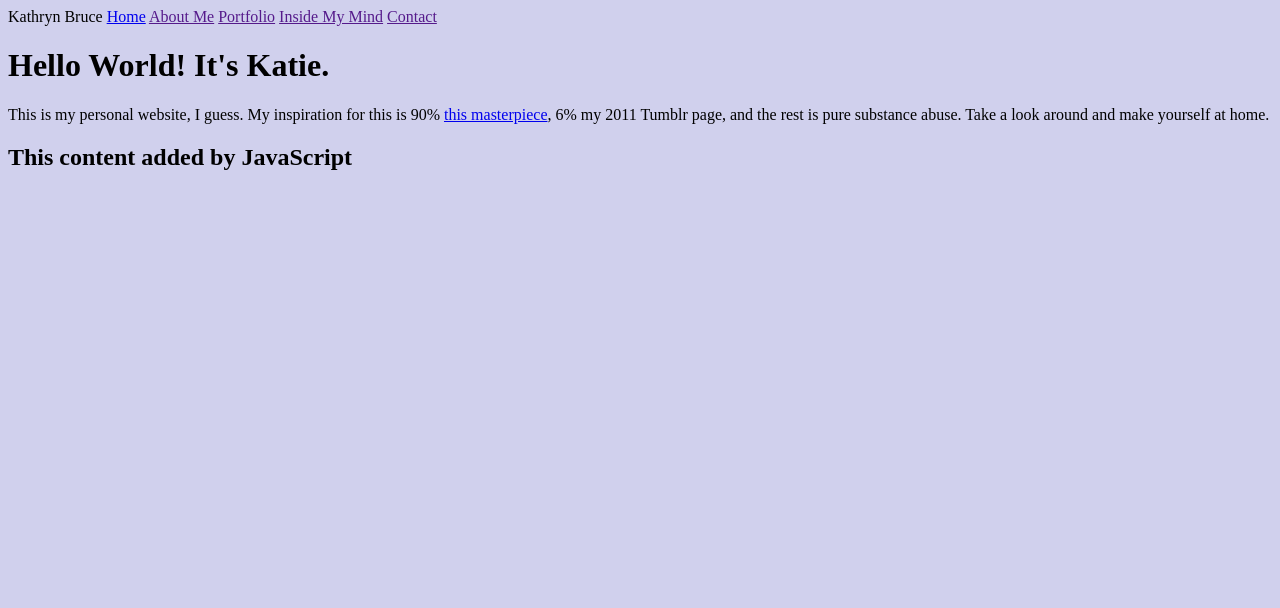
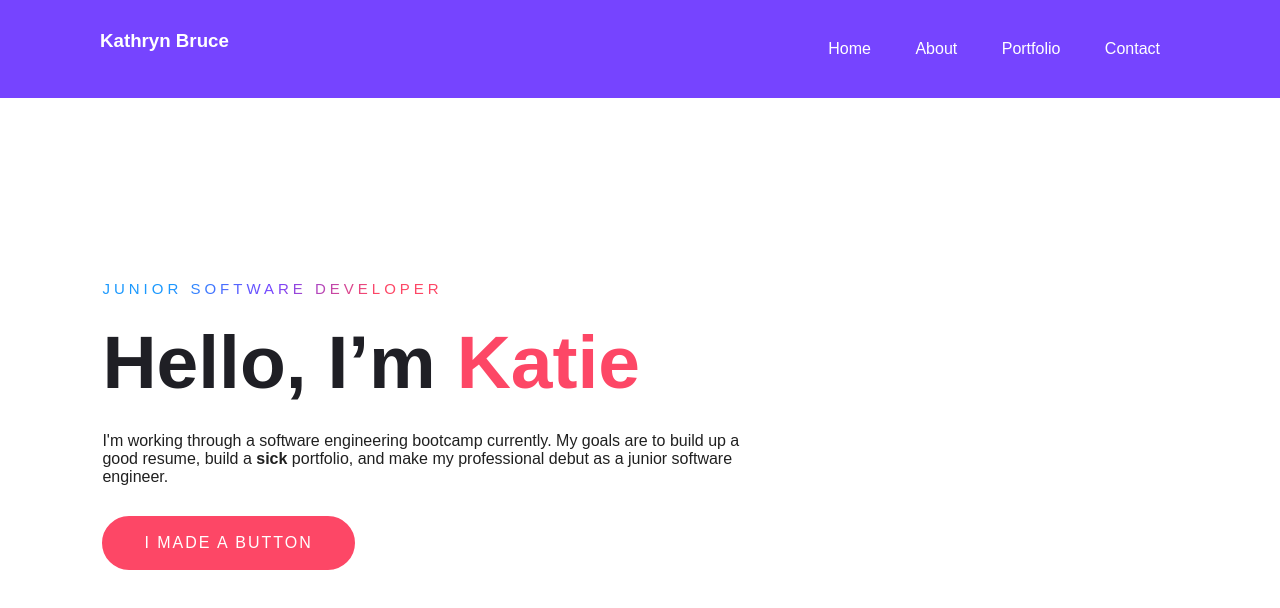
Before and after one commit to katbruce/my-personal-website, a plain HTML site: page index.html in a window 1280 px wide. Drawn offline with Linux system fonts and the light colour scheme.

Commit message:
lots of style changes

```diff
--- a/about.html
+++ b/about.html
@@ -0,0 +1,34 @@
+<!DOCTYPE html>
+<html lang="en">
+    <head>
+        <link rel="stylesheet" href="style.css"/>
+        <title>
+            My Personal Website
+        </title>
+    </head>
+    <body>
+        <header>
+            <!-- logo -->
+            <nav>
+                <a>Kathryn Bruce</a>
+                <a href="index.html">Home</a> <a href="about.html">About Me</a> <a href="portfolio.html">Portfolio</a> <a href="blog.html">Inside My Mind</a> <a href="contact.html">Contact</a>
+            </nav>
+
+
+
+          </header>
+        <h1>
+            Kathryn Bruce || Denver Based (Aspiring) Software Engineer
+        </h1>
+        <p>
+            I'm working through a software engineering bootcamp
+            currently. My goals are to build up a good resume,
+            build a <strong>sick</strong> portfolio, and make my
+            professional debut as a junior software engineer.
+            When I'm not coding, I am snowboarding, winning every
+            trivia night I can find, finding elevated surfaces to
+            dance on, and I'm a total sucker for cheesy rom-coms.
+        </p>
+        <script src="script.js"></script>
+    </body>
+</html>
--- a/index.html
+++ b/index.html
@@ -9,23 +9,28 @@
     <body>
         <header>
             <!-- logo -->
-            <nav>
-                <a>Kathryn Bruce</a>
-                <a href="index.html">Home</a> <a href="">About Me</a> <a href="">Portfolio</a> <a href="">Inside My Mind</a> <a href="">Contact</a>
-            </nav>
+            <div class="hero">
+                <nav>
+                    <h3>Kathryn Bruce</h3>
+                  <ul>
+                    <li><a href="">Home</a></li>
+                    <li><a href="">About</a></li>
+                    <li><a href="">Portfolio</a></li>
+                    <li><a href="">Contact</a></li>
+                  </ul>
+                </nav>
 
-
-
-          </header>
-        <h1>
-            Hello World! It's Katie.
-        </h1>
-        <p>
-            This is my personal website, I guess. My inspiration for this is 90%
-             <a href="https://thebestmotherfuckingwebsite.co/">this masterpiece</a>,
-             6% my 2011 Tumblr page, and the rest is pure
-             substance abuse. Take a look around and make yourself at home.
-        </p>
-        <script src="script.js"></script>
+                <div class="content">
+                  <span class="title">Junior Software Developer</span>
+                  <h1>Hello, I’m <span>Katie</span></h1>
+                  <p>
+                    I'm working through a software engineering bootcamp
+                    currently. My goals are to build up a good resume,
+                    build a <strong>sick</strong> portfolio, and make my
+                    professional debut as a junior software engineer.
+                  </p>
+                  <a href="" class="btn">I made a button</a>
+                </div>
+              </div>
     </body>
 </html>
--- a/style.css
+++ b/style.css
@@ -1,4 +1,108 @@
-body{
-    background: rgb(208, 208, 237);
-
-}
+* {
+    margin: 0;
+    padding: 0;
+    box-sizing: border-box;
+    font-family: "Poppins", sans-serif;
+  }
+  a {
+    text-decoration: none;
+  }
+  .hero {
+    width: 100%;
+    height: 100vh;
+    background-size: cover;
+    color: white;
+  }
+  nav {
+    display: flex;
+    align-items: right;
+    justify-content: space-between;
+    padding: 30px 100px;
+    background-color: #7644ff;
+  }
+  .logo {
+    max-height: 60px;
+  }
+  nav ul li {
+    list-style: none;
+    display: inline-block;
+    padding: 10px 20px;
+  }
+  nav ul li a {
+    color: white;
+    position: relative;
+    padding: 5px 0;
+  }
+  nav ul li a:hover {
+    color: #fd4766;
+  }
+  nav ul li a:after {
+    content: "";
+    position: absolute;
+    left: 0;
+    width: 0;
+    height: 3px;
+    background: #fd4766;
+    transition: 0.3s;
+    bottom: 0;
+  }
+  nav ul li a:hover:after {
+    width: 100%;
+  }
+  .btn {
+    color: #fff;
+    font-size: 16px;
+    text-transform: uppercase;
+    letter-spacing: 2px;
+    padding: 16px 40px;
+    border-radius: 500px;
+    display: inline-block;
+    font-weight: 500;
+    transition: all 0.4s ease-in-out;
+    background-size: 152% 100%;
+    background: #fd4766;
+    border: 2px solid #fd4766;
+  }
+  .btn:hover {
+    background: transparent;
+    border-color: #fd4766;
+    color: #fd4766;
+  }
+  .content {
+    position: absolute;
+    top: 35%;
+    left: 8%;
+  }
+  .content .title {
+    color: #0a0a0a;
+    font-size: 15px;
+    text-transform: uppercase;
+    letter-spacing: 4px;
+    display: inline-block;
+    margin-bottom: 20px;
+    background: linear-gradient(
+      120deg,
+      #1c99fe 20.69%,
+      #7644ff 50.19%,
+      #fd4766 79.69%
+    );
+    -webkit-background-clip: text;
+    -webkit-text-fill-color: transparent;
+  }
+  .content h1 {
+    color: #1f1f25;
+    font-size: 75px;
+    font-weight: 900;
+    line-height: 90px;
+    text-transform: inherit;
+    width: 70%;
+  }
+  .content h1 span {
+    color: #fd4766;
+  }
+  .content p {
+    width: 55%;
+    color: #202020;
+    margin-top: 25px;
+    margin-bottom: 30px;
+  }
```
Also changed, not shown: blog.html (deleted).
